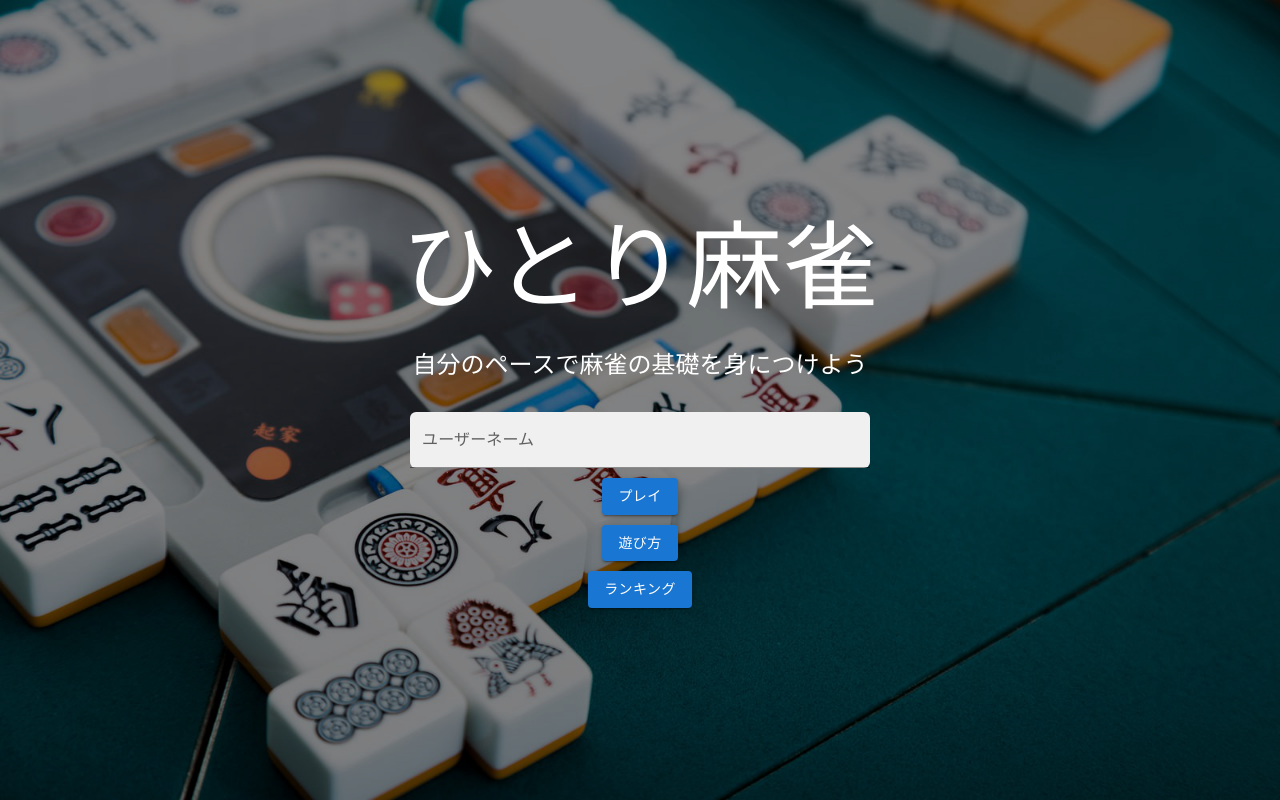
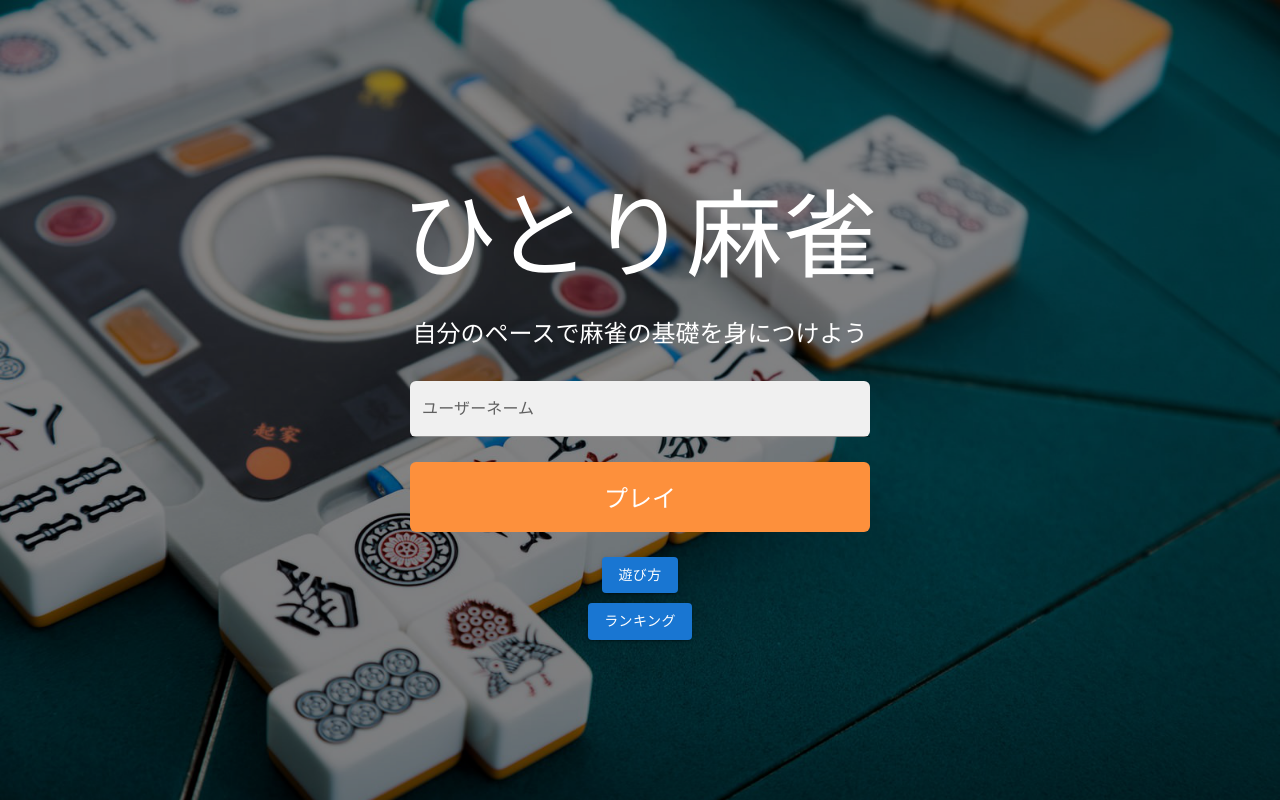
Before and after one commit to ut-code/hitori-mahjong, a React (Vite) app: page / in a window 1280 px wide. Built offline with nearby package versions, Linux system fonts and the light colour scheme.

Commit message:
style: change play button

```diff
--- a/src/pages/Start/Start.tsx
+++ b/src/pages/Start/Start.tsx
@@ -47,9 +47,9 @@ export default function Start() {
           className={styles.textField}
         />
 
-        <Button variant="contained" onClick={handleUserNameSubmit}>
+        <button onClick={handleUserNameSubmit} className={styles.playButton}>
           プレイ
-        </Button>
+        </button>
         <Button variant="contained" onClick={() => navigate("/tutorial")}>
           遊び方
         </Button>
--- a/src/styles/Start.module.css
+++ b/src/styles/Start.module.css
@@ -32,3 +32,14 @@
   flex-direction: column;
   gap: 10px;
 }
+
+.playButton {
+  width: 460px;
+  height: 70px;
+  background-color: #fd903c;
+  color: white;
+  font-family: "Noto Sans";
+  font-size: 1.5em;
+  border-radius: 6px;
+  margin: 15px;
+}
```
